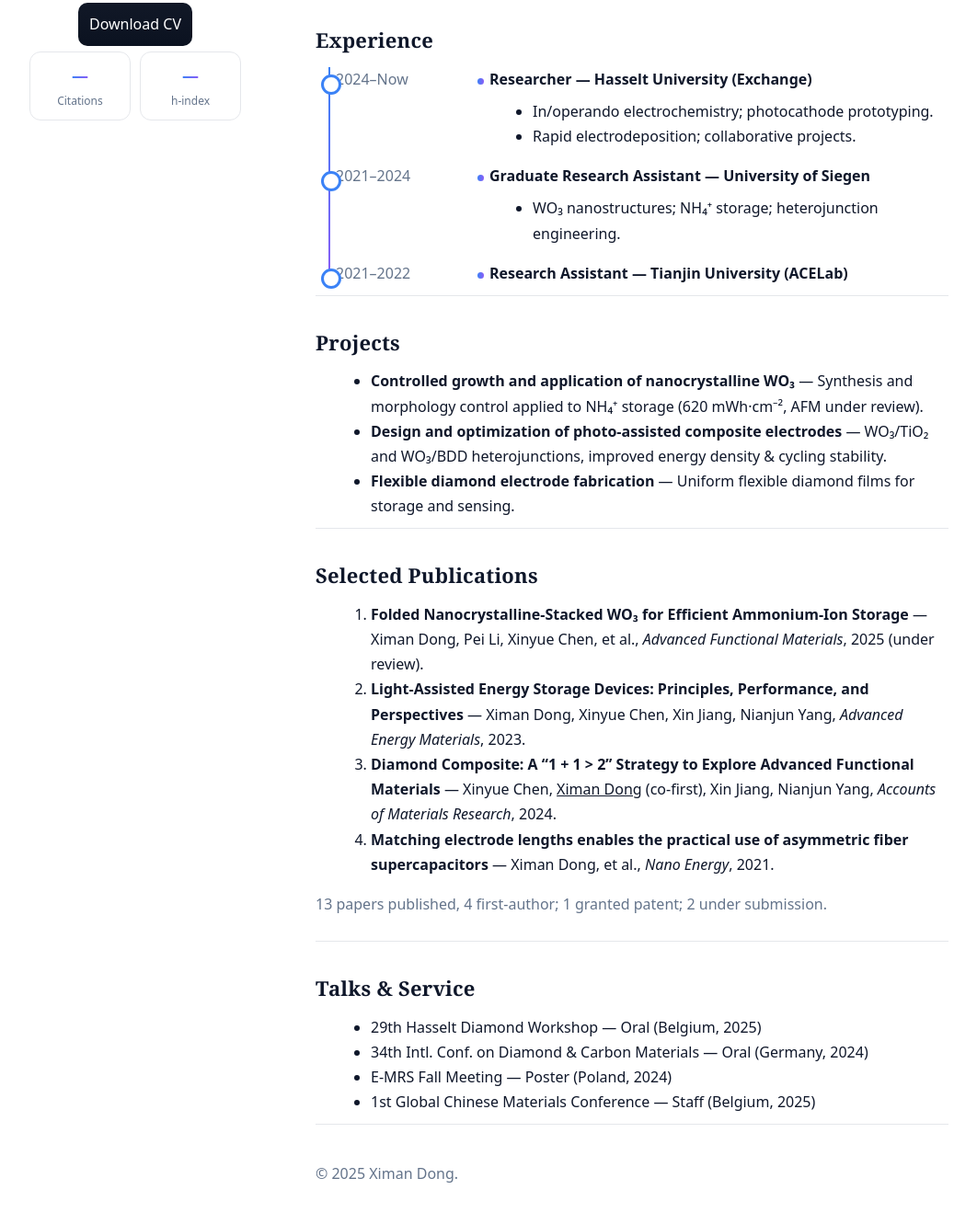
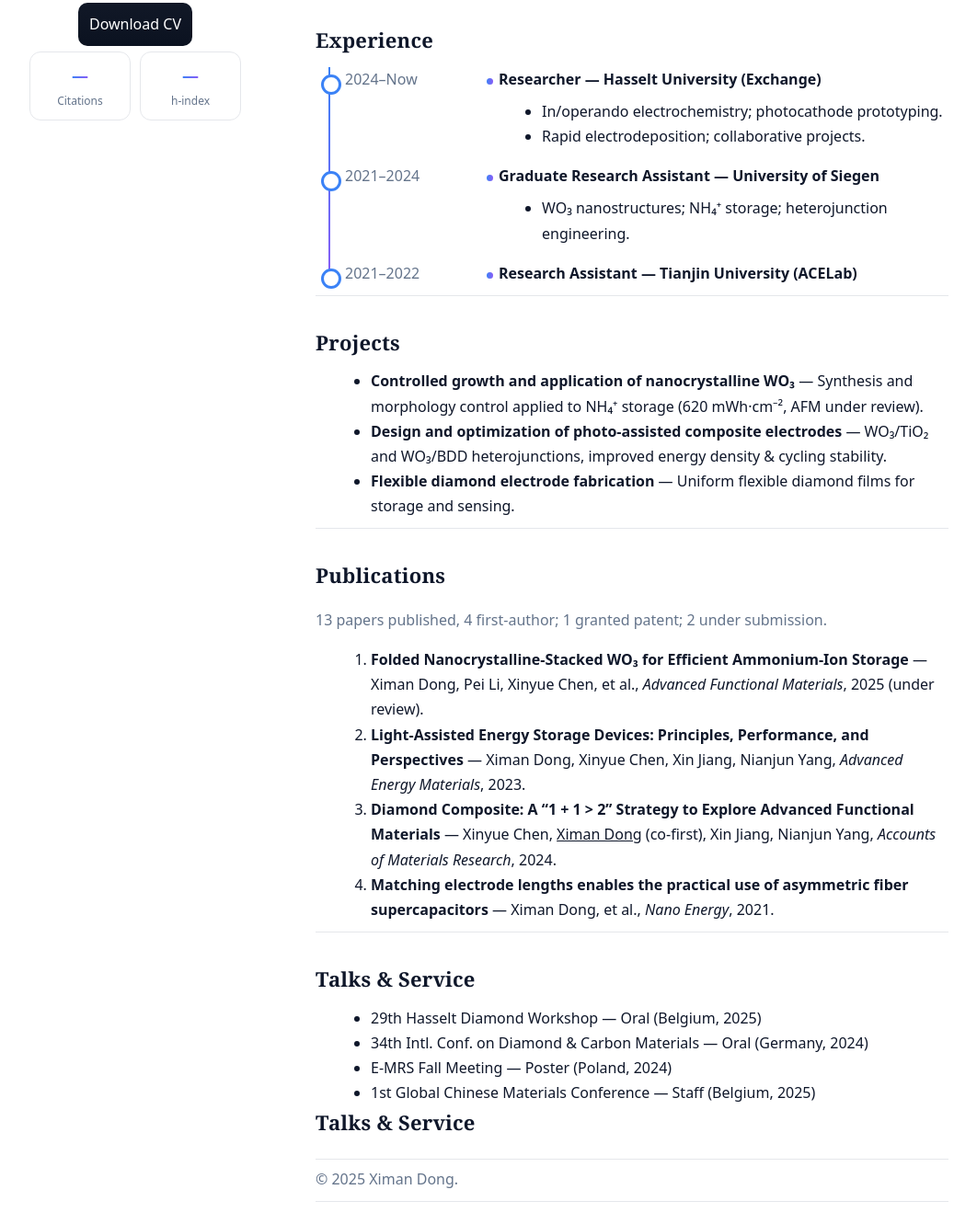
Before and after one commit to ximandong/ximandong.github.io, a plain HTML site: page index.html in a window 1280 px wide. Shown: the part 537-1868 px from the top of the page at 92% size, without its empty margins (131-1193 px from the left). Drawn offline with Linux system fonts and the light colour scheme.

Commit message:
Update index.html

```diff
--- a/index.html
+++ b/index.html
@@ -57,7 +57,7 @@
     /* Timeline with icons */
     .timeline{position:relative;display:grid;gap:16px;margin-left:4px}
     .timeline::before{content:"";position:absolute;left:10px;top:0;bottom:0;width:2px;background:linear-gradient(var(--accent),var(--accent2))}
-    .item{position:relative;display:grid;grid-template-columns:140px 1fr;gap:14px;padding-left:18px}
+    .item{position:relative;display:grid;grid-template-columns:140px 1fr;gap:14px;padding-left:28px}
     .item time{color:var(--muted);font-variant-numeric:tabular-nums}
     .item::before{content:"";position:absolute;left:2px;top:8px;width:16px;height:16px;border-radius:50%;background:#fff;border:3px solid var(--accent)}
     .badge{display:inline-block;padding:2px 8px;border-radius:999px;border:1px solid var(--line);font-size:12px;background:#fff;margin-left:6px}
@@ -148,14 +148,18 @@
       </section>
 
       <section class="block" id="publications">
-        <h2>Selected Publications</h2>
+        <h2>Publications</h2>
+          <p class="muted">13 papers published, 4 first‑author; 1 granted patent; 2 under submission.</p>
         <ol>
           <li><strong>Folded Nanocrystalline‑Stacked WO₃ for Efficient Ammonium‑Ion Storage</strong> — Ximan Dong, Pei Li, Xinyue Chen, et al., <em>Advanced Functional Materials</em>, 2025 (under review).</li>
           <li><strong>Light‑Assisted Energy Storage Devices: Principles, Performance, and Perspectives</strong> — Ximan Dong, Xinyue Chen, Xin Jiang, Nianjun Yang, <em>Advanced Energy Materials</em>, 2023.</li>
           <li><strong>Diamond Composite: A “1 + 1 > 2” Strategy to Explore Advanced Functional Materials</strong> — Xinyue Chen, <u>Ximan Dong</u> (co‑first), Xin Jiang, Nianjun Yang, <em>Accounts of Materials Research</em>, 2024.</li>
           <li><strong>Matching electrode lengths enables the practical use of asymmetric fiber supercapacitors</strong> — Ximan Dong, et al., <em>Nano Energy</em>, 2021.</li>
+
+
+
+
         </ol>
-        <p class="muted">13 papers published, 4 first‑author; 1 granted patent; 2 under submission.</p>
       </section>
 
       <section class="block" id="conferences">
@@ -166,6 +170,10 @@
           <li>E‑MRS Fall Meeting — Poster (Poland, 2024)</li>
           <li>1st Global Chinese Materials Conference — Staff (Belgium, 2025)</li>
         </ul>
+
+        <section class="block" id="conferences">
+        <h2>Talks & Service</h2>
+        <ul>
       </section>
 
       <footer class="muted" style="padding-top:8px">© 2025 Ximan Dong.</footer>
```
